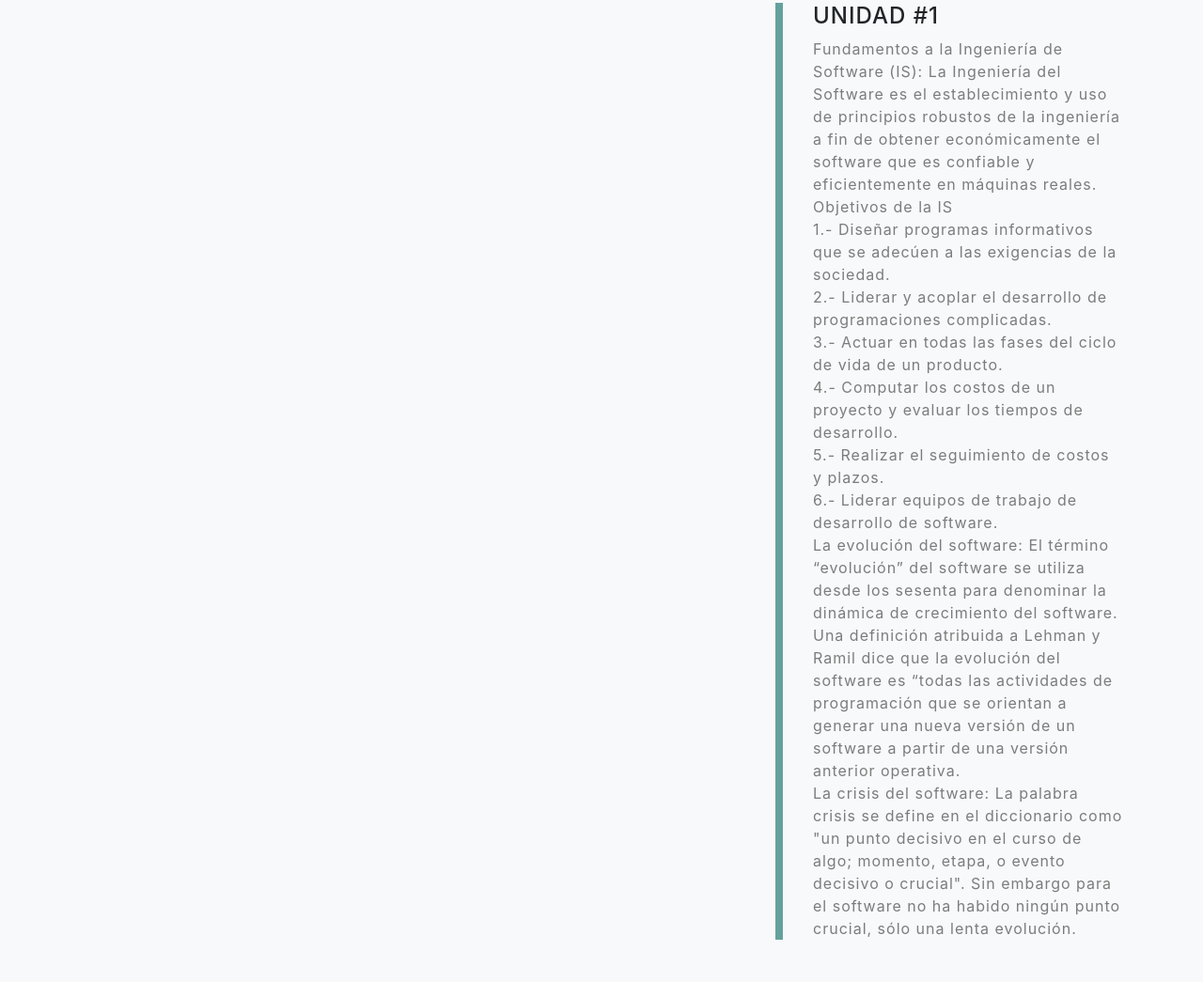
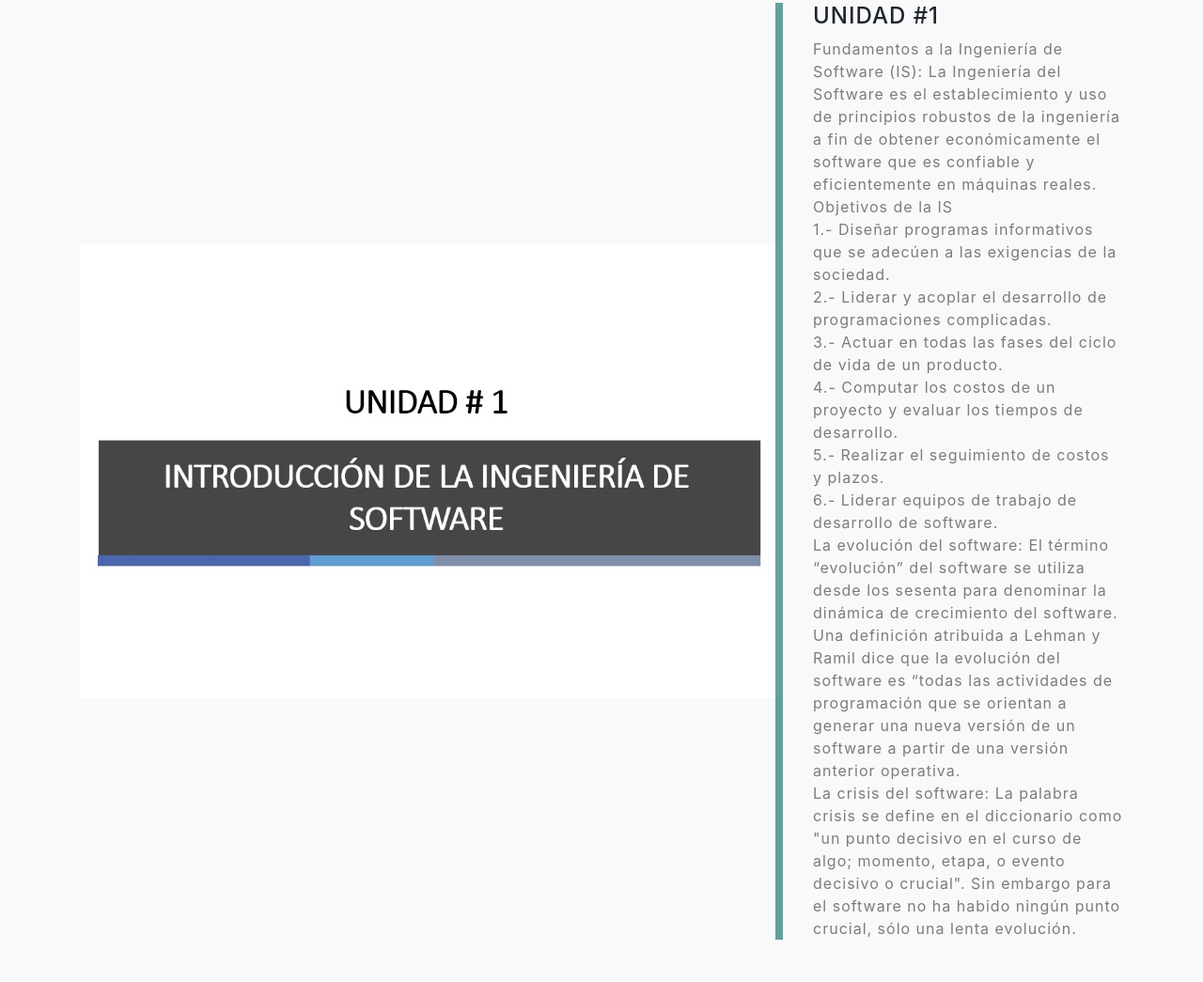
Before and after one commit to Joshtic/joshtic.github.io, a website with bundled scripts: page index.html in a window 1280 px wide. Shown: the part 1914-2959 px from the top of the page at 94% size. Built offline with nearby package versions, Linux system fonts and the light colour scheme; files whose address does not match are found by name.

Commit message:
Update index.html

```diff
--- a/index.html
+++ b/index.html
@@ -86,7 +86,7 @@
       <!-- Featured Project Row -->
       <div class="row align-items-center no-gutters mb-4 mb-lg-5">
         <div class="col-xl-8 col-lg-7">
-          <img class="img-fluid mb-3 mb-lg-0" src="img/unidad1.jpg" alt="">
+          <img class="img-fluid mb-3 mb-lg-0" src="img/unidad-1.jpg" alt="">
         </div>
         <div class="col-xl-4 col-lg-5">
           <div class="featured-text text-center text-lg-left">
```
